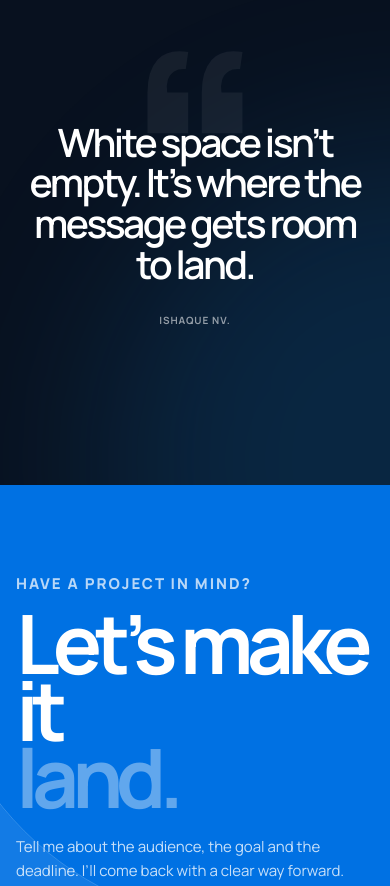
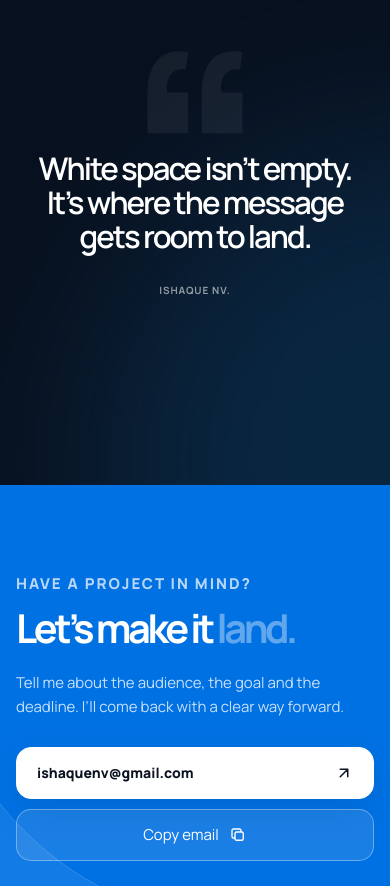
Before and after one commit to NAVICORP/ishaque, a website built with Vite: page index.html in a window 390 px wide. Shown: the part 6358-7244 px from the top of the page. Built offline with nearby package versions, Linux system fonts and the light colour scheme.

Commit message:
Refine mobile headline wrapping

```diff
--- a/index.html
+++ b/index.html
@@ -201,7 +201,7 @@
 
     <section class="quote-section" aria-label="Design philosophy">
       <div class="quote-mark" aria-hidden="true">“</div>
-      <blockquote class="reveal">White space isn’t empty. It’s where the message gets room to land.</blockquote>
+      <blockquote class="reveal"><span>White space isn’t empty.</span> <span>It’s where the message</span> <span>gets room to land.</span></blockquote>
       <p class="reveal" data-delay="1">Ishaque Nv.</p>
     </section>
 
@@ -209,7 +209,7 @@
       <div class="contact-glow" aria-hidden="true"></div>
       <div class="contact-copy reveal">
         <p class="eyebrow">Have a project in mind?</p>
-        <h2 id="contact-title">Let’s make it<br><span>land.</span></h2>
+        <h2 id="contact-title">Let’s make it<br> <span>land.</span></h2>
         <p>Tell me about the audience, the goal and the deadline. I’ll come back with a clear way forward.</p>
         <div class="contact-actions">
           <a class="button button-invert" href="mailto:ishaquenv@gmail.com">ishaquenv@gmail.com <span class="action-icon action-icon-up-right" aria-hidden="true"></span></a>
--- a/styles.css
+++ b/styles.css
@@ -490,11 +490,13 @@ img { display: block; max-width: 100%; }
   .timeline article:hover { padding-left: 0; }
   .timeline article > p { font-size: 13px; }
   .quote-section { min-height: 520px; padding: 84px 18px; }
-  .quote-section blockquote { font-size: 39px; }
+  .quote-section blockquote { font-size: clamp(28px, 8vw, 32px); line-height: 1.08; }
+  .quote-section blockquote span { display: block; white-space: nowrap; }
   .quote-section > p { margin-top: 28px; font-size: 10px; }
   .quote-mark { font-size: 300px; }
   .contact-section { min-height: 680px; padding: 88px 16px max(92px, calc(env(safe-area-inset-bottom) + 76px)); }
-  .contact-copy h2 { margin: 16px 0 24px; font-size: clamp(64px, 21vw, 86px); line-height: .82; }
+  .contact-copy h2 { margin: 16px 0 24px; font-size: clamp(34px, 10.2vw, 42px); line-height: .92; white-space: nowrap; }
+  .contact-copy h2 br { display: none; }
   .contact-copy > p { font-size: 15px; }
   .contact-actions { margin-top: 28px; gap: 10px; }
   .button-invert { width: 100%; justify-content: space-between; }
```
Also changed, not shown: tests/portfolio-check.cjs (+14 -3 lines).
